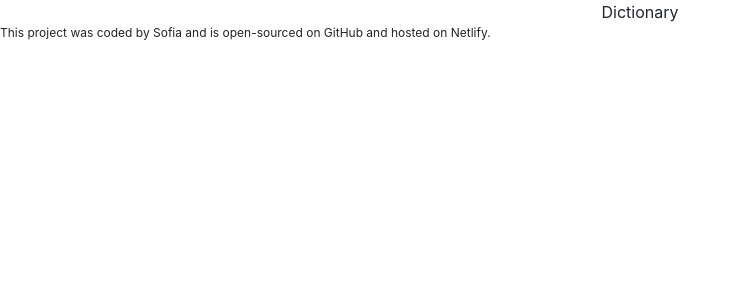
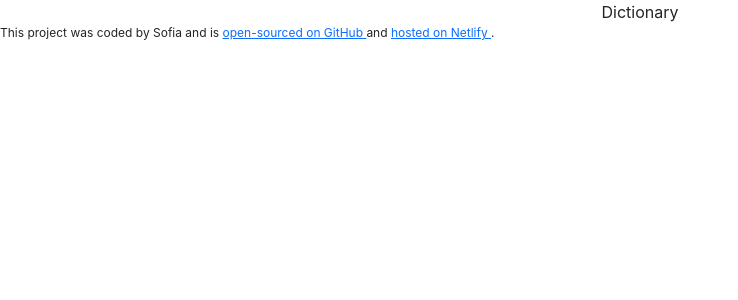
Before and after one commit to SoHo21/dictionary-project, a React (Create React App) app: page / in a window 1280 px wide. Shown: the top 300 px of the page, without its empty margins (0-738 px from the left). Built offline with nearby package versions, Linux system fonts and the light colour scheme.

Commit message:
Added links

```diff
--- a/src/App.js
+++ b/src/App.js
@@ -7,7 +7,7 @@ export default function App() {
       Dictionary
       </header>
       <footer>
-        This project was coded by Sofia and is open-sourced on GitHub and hosted on Netlify.
+        This project was coded by Sofia and is <a href="https://github.com/SoHo21/dictionary-project" target="_blank" rel="noreferrer"> open-sourced on GitHub </a>  and <a href="https://angry-spence-c7ac4e.netlify.app/" target="_blank" rel="noreferrer"> hosted on Netlify </a>.
       </footer>
     </div>
   );
```
